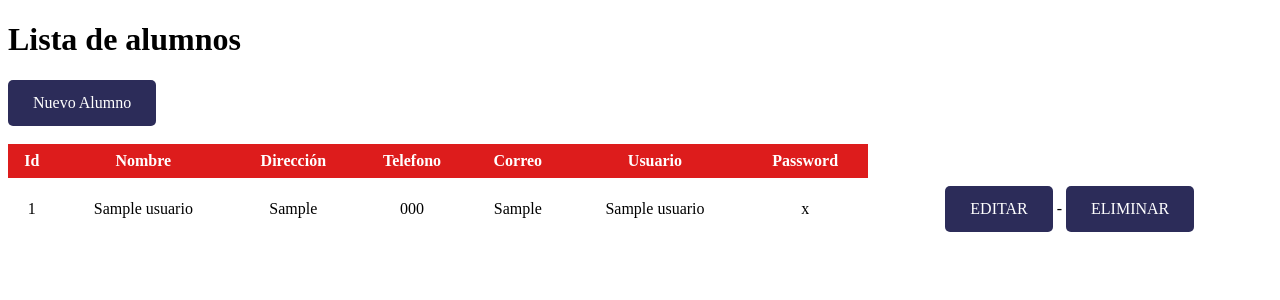
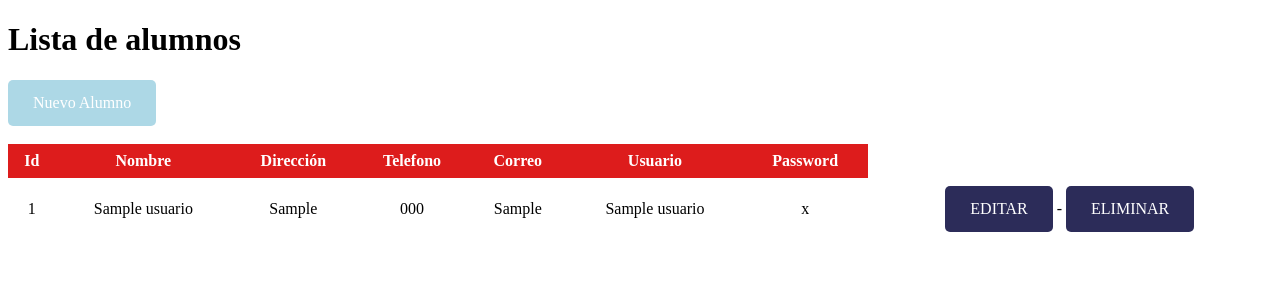
Before and after one commit to HazielMaldonado/ProyectoProgWeb, a PHP site: page / in a window 1280 px wide, with the pointer over the restyled element. Shown: the top 300 px of the page. Run offline with PHP 8.4, Linux system fonts and the light colour scheme; tables that the repository leaves empty or names only in its code hold one stand-in row (values such as "Sample post"); a stand-in replaces the project's code that opens the database connection.

Commit message:
Cambio 10

```diff
--- a/estilos.css
+++ b/estilos.css
@@ -26,3 +26,8 @@ a:link, a:visited{
     display: inline-block;
     border-radius: 5px;
 }
+
+a:hover, a:active{
+    background-color: lightblue;
+    border-radius: 5px;
+}
```
